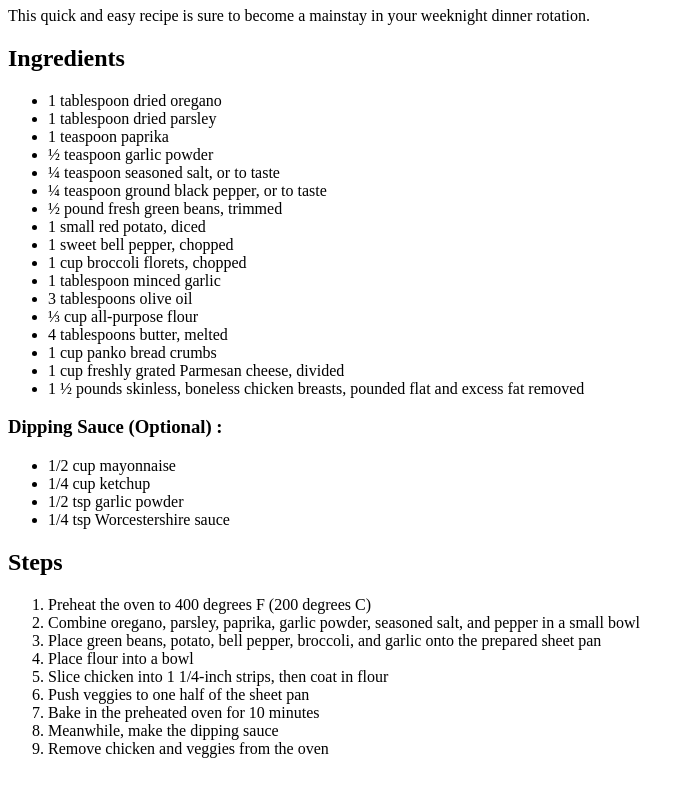
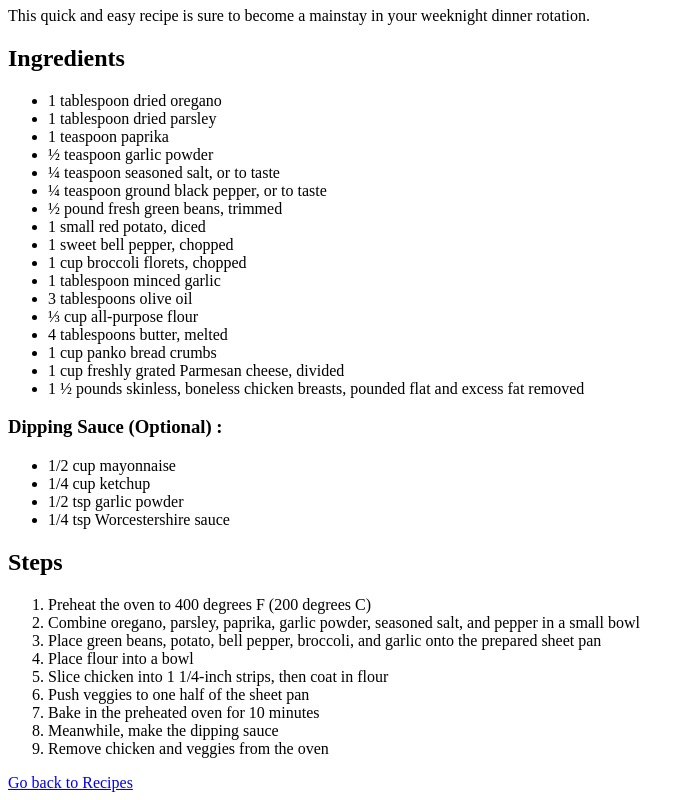
Before and after one commit to hermanbossou/odin-recipes, a plain HTML site: page recipes/chicken-and-veggies.html in a window 1280 px wide. Shown: the part 403-1203 px from the top of the page, without its empty margins (0-695 px from the left). Before the commit the page ends 1177 px from the top, so only its background shows below. Drawn offline with Linux system fonts and the light colour scheme.

Commit message:
Add a go back link in recipes pages
I add a "Go back url" to recipes list page in each recipe page

```diff
--- a/recipes/chicken-and-veggies.html
+++ b/recipes/chicken-and-veggies.html
@@ -74,5 +74,6 @@
       <li>Meanwhile, make the dipping sauce</li>
       <li>Remove chicken and veggies from the oven</li>
     </ol>
+    <a href="../index.html">Go back to Recipes</a>
   </body>
 </html>
```
Also changed, not shown: recipes/fry-chiken.html (+1 -0 lines), recipes/salisbury-steak.html (+1 -0 lines).
